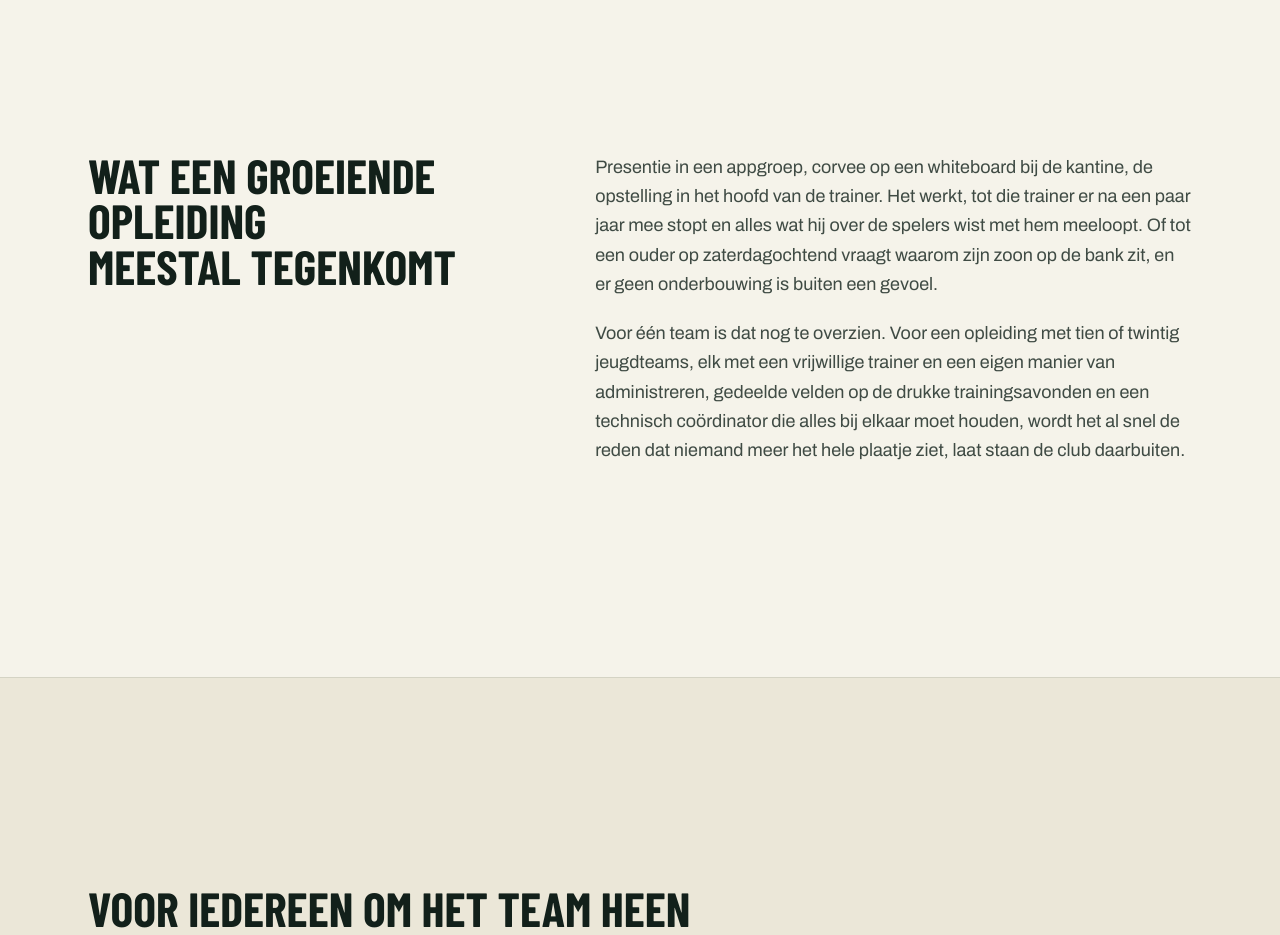
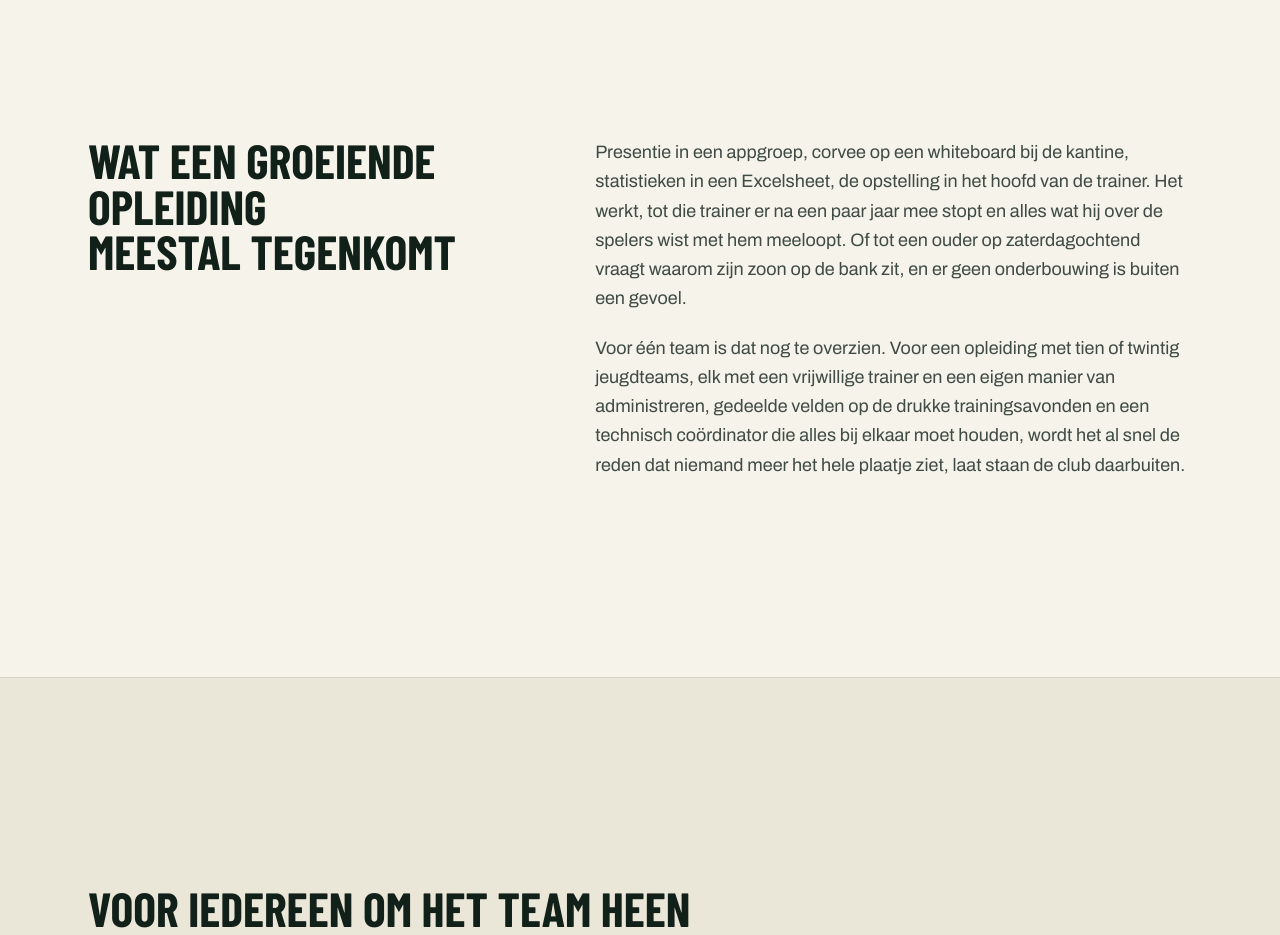
Before and after one commit to wordtest300/teamhub-site, a Next.js app: page / in a window 1280 px wide. Shown: the part 860-1795 px from the top of the page. Built offline with nearby package versions, Linux system fonts and the light colour scheme; a web font is replaced by a local one.

Commit message:
Statistieken in een Excelsheet toegevoegd aan pijnpunten-tekst
Co-Authored-By: Claude Sonnet 5 <noreply@anthropic.com>

```diff
--- a/app/page.tsx
+++ b/app/page.tsx
@@ -109,11 +109,12 @@ export default function Home() {
             <div className="space-y-5 text-lg leading-relaxed text-ink/80">
               <p>
                 Presentie in een appgroep, corvee op een whiteboard bij de
-                kantine, de opstelling in het hoofd van de trainer. Het werkt,
-                tot die trainer er na een paar jaar mee stopt en alles wat hij
-                over de spelers wist met hem meeloopt. Of tot een ouder op
-                zaterdagochtend vraagt waarom zijn zoon op de bank zit, en er
-                geen onderbouwing is buiten een gevoel.
+                kantine, statistieken in een Excelsheet, de opstelling in het
+                hoofd van de trainer. Het werkt, tot die trainer er na een
+                paar jaar mee stopt en alles wat hij over de spelers wist met
+                hem meeloopt. Of tot een ouder op zaterdagochtend vraagt
+                waarom zijn zoon op de bank zit, en er geen onderbouwing is
+                buiten een gevoel.
               </p>
               <p>
                 Voor één team is dat nog te overzien. Voor een opleiding met
```
